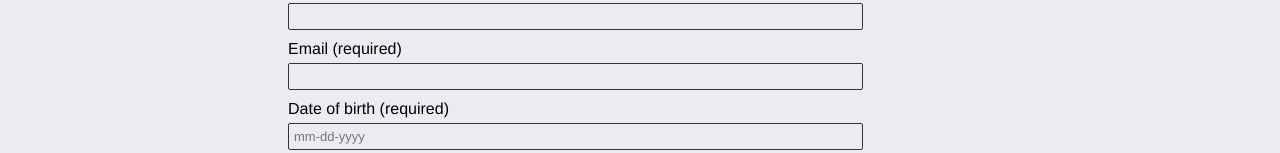
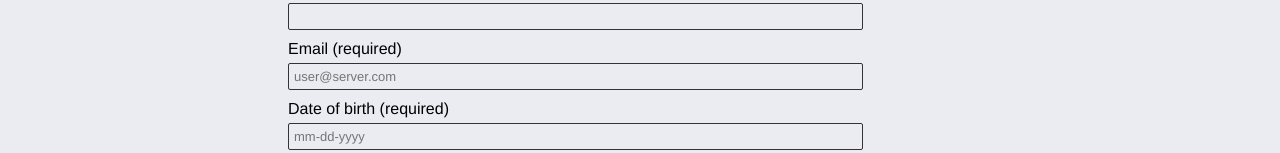
Before and after one commit to gensparkweeks/03-transfering-data-react, a React (Create React App) app: page / in a window 1280 px wide. Shown: the part 308-461 px from the top of the page. Built offline with nearby package versions, Linux system fonts and the light colour scheme.

Commit message:
Updating Email placeholder

```diff
--- a/src/componentes/Maincreate.js
+++ b/src/componentes/Maincreate.js
@@ -67,7 +67,7 @@ function Maincreate(){
                         <label htmlFor="email">Email <span>(required)</span></label>
 
                         <div>
-                            <input type="text"
+                            <input type="text" placeholder="user@server.com"
                                 {...register("email",
                                     {
                                         required: true,
```
